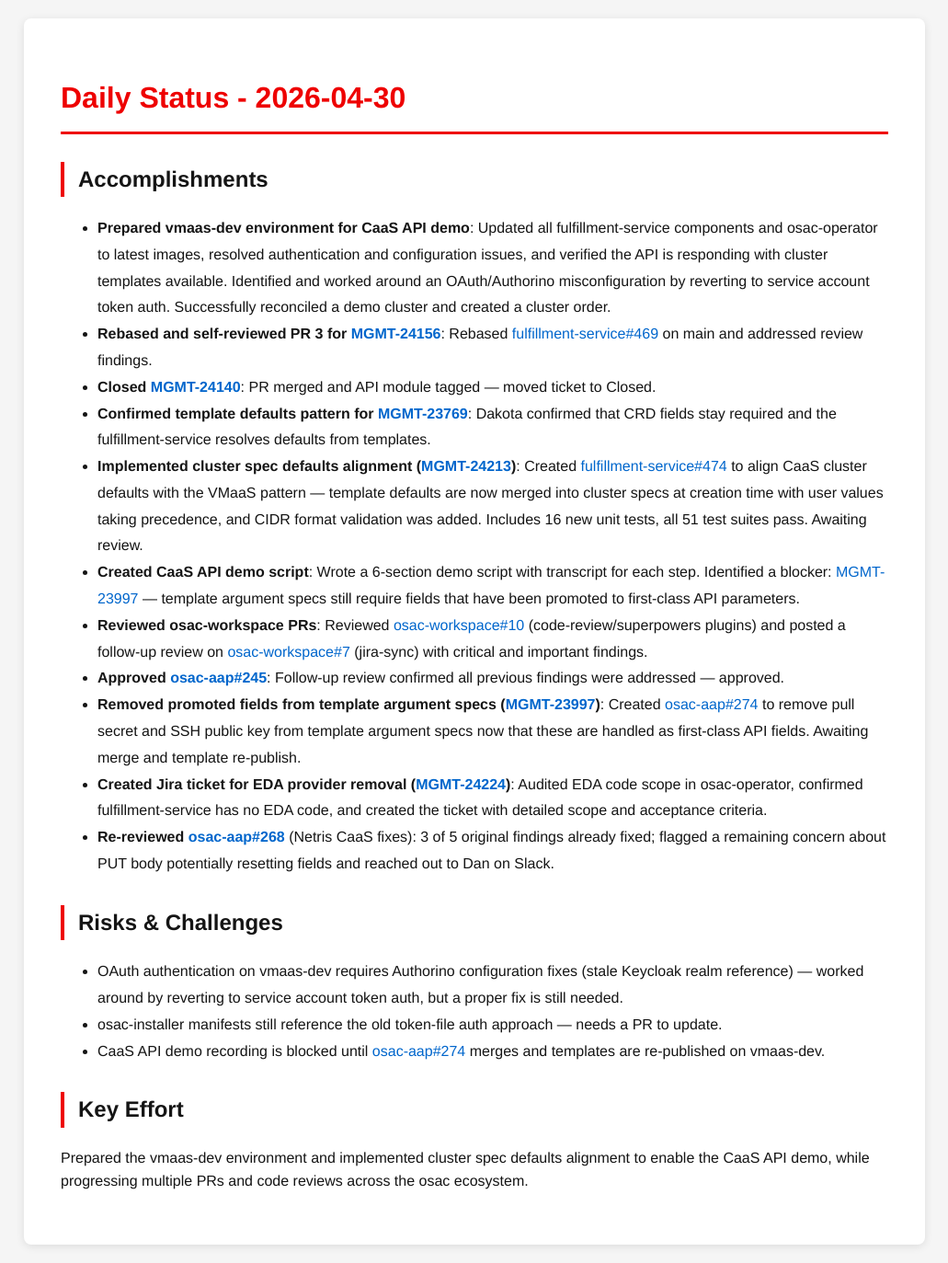
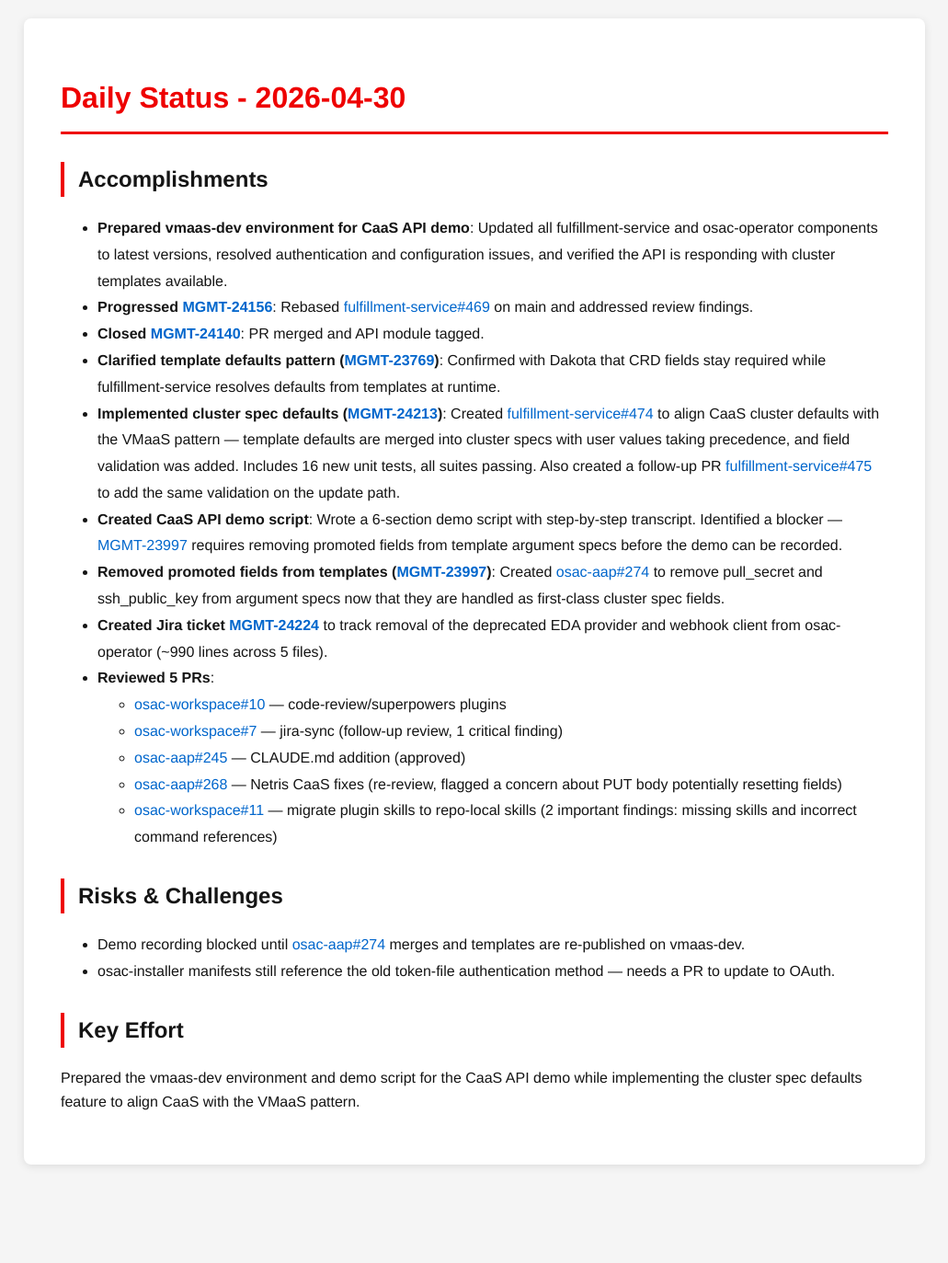
Before and after one commit to tzvatot/daily-status, a Jekyll site: the page built from 2026-04-30.md, in a window 1280 px wide. Shown: the whole page at 92% size, without its empty margins (124-1155 px from the left). Built offline with Jekyll 4.4.1, drawn with Linux system fonts in a browser that asks for light colours; after the commit the page ends 1286 px from its top, so only the background shows below that.

Commit message:
Daily status update - 2026-04-30

```diff
--- a/2026-04-30.md
+++ b/2026-04-30.md
@@ -8,24 +8,26 @@
 
 ## Accomplishments
 
-- **Prepared vmaas-dev environment for CaaS API demo**: Updated all fulfillment-service components and osac-operator to latest images, resolved authentication and configuration issues, and verified the API is responding with cluster templates available. Identified and worked around an OAuth/Authorino misconfiguration by reverting to service account token auth. Successfully reconciled a demo cluster and created a cluster order.
-- **Rebased and self-reviewed PR 3 for [MGMT-24156](https://issues.redhat.com/browse/MGMT-24156)**: Rebased [fulfillment-service#469](https://github.com/osac-project/fulfillment-service/pull/469) on main and addressed review findings.
-- **Closed [MGMT-24140](https://issues.redhat.com/browse/MGMT-24140)**: PR merged and API module tagged — moved ticket to Closed.
-- **Confirmed template defaults pattern for [MGMT-23769](https://issues.redhat.com/browse/MGMT-23769)**: Dakota confirmed that CRD fields stay required and the fulfillment-service resolves defaults from templates.
-- **Implemented cluster spec defaults alignment ([MGMT-24213](https://issues.redhat.com/browse/MGMT-24213))**: Created [fulfillment-service#474](https://github.com/osac-project/fulfillment-service/pull/474) to align CaaS cluster defaults with the VMaaS pattern — template defaults are now merged into cluster specs at creation time with user values taking precedence, and CIDR format validation was added. Includes 16 new unit tests, all 51 test suites pass. Awaiting review.
-- **Created CaaS API demo script**: Wrote a 6-section demo script with transcript for each step. Identified a blocker: [MGMT-23997](https://issues.redhat.com/browse/MGMT-23997) — template argument specs still require fields that have been promoted to first-class API parameters.
-- **Reviewed osac-workspace PRs**: Reviewed [osac-workspace#10](https://github.com/osac-project/osac-workspace/pull/10) (code-review/superpowers plugins) and posted a follow-up review on [osac-workspace#7](https://github.com/osac-project/osac-workspace/pull/7) (jira-sync) with critical and important findings.
-- **Approved [osac-aap#245](https://github.com/osac-project/osac-aap/pull/245)**: Follow-up review confirmed all previous findings were addressed — approved.
-- **Removed promoted fields from template argument specs ([MGMT-23997](https://issues.redhat.com/browse/MGMT-23997))**: Created [osac-aap#274](https://github.com/osac-project/osac-aap/pull/274) to remove pull secret and SSH public key from template argument specs now that these are handled as first-class API fields. Awaiting merge and template re-publish.
-- **Created Jira ticket for EDA provider removal ([MGMT-24224](https://issues.redhat.com/browse/MGMT-24224))**: Audited EDA code scope in osac-operator, confirmed fulfillment-service has no EDA code, and created the ticket with detailed scope and acceptance criteria.
-- **Re-reviewed [osac-aap#268](https://github.com/osac-project/osac-aap/pull/268)** (Netris CaaS fixes): 3 of 5 original findings already fixed; flagged a remaining concern about PUT body potentially resetting fields and reached out to Dan on Slack.
+- **Prepared vmaas-dev environment for CaaS API demo**: Updated all fulfillment-service and osac-operator components to latest versions, resolved authentication and configuration issues, and verified the API is responding with cluster templates available.
+- **Progressed [MGMT-24156](https://issues.redhat.com/browse/MGMT-24156)**: Rebased [fulfillment-service#469](https://github.com/osac-project/fulfillment-service/pull/469) on main and addressed review findings.
+- **Closed [MGMT-24140](https://issues.redhat.com/browse/MGMT-24140)**: PR merged and API module tagged.
+- **Clarified template defaults pattern ([MGMT-23769](https://issues.redhat.com/browse/MGMT-23769))**: Confirmed with Dakota that CRD fields stay required while fulfillment-service resolves defaults from templates at runtime.
+- **Implemented cluster spec defaults ([MGMT-24213](https://issues.redhat.com/browse/MGMT-24213))**: Created [fulfillment-service#474](https://github.com/osac-project/fulfillment-service/pull/474) to align CaaS cluster defaults with the VMaaS pattern — template defaults are merged into cluster specs with user values taking precedence, and field validation was added. Includes 16 new unit tests, all suites passing. Also created a follow-up PR [fulfillment-service#475](https://github.com/osac-project/fulfillment-service/pull/475) to add the same validation on the update path.
+- **Created CaaS API demo script**: Wrote a 6-section demo script with step-by-step transcript. Identified a blocker — [MGMT-23997](https://issues.redhat.com/browse/MGMT-23997) requires removing promoted fields from template argument specs before the demo can be recorded.
+- **Removed promoted fields from templates ([MGMT-23997](https://issues.redhat.com/browse/MGMT-23997))**: Created [osac-aap#274](https://github.com/osac-project/osac-aap/pull/274) to remove pull_secret and ssh_public_key from argument specs now that they are handled as first-class cluster spec fields.
+- **Created Jira ticket [MGMT-24224](https://issues.redhat.com/browse/MGMT-24224)** to track removal of the deprecated EDA provider and webhook client from osac-operator (~990 lines across 5 files).
+- **Reviewed 5 PRs**:
+  - [osac-workspace#10](https://github.com/osac-project/osac-workspace/pull/10) — code-review/superpowers plugins
+  - [osac-workspace#7](https://github.com/osac-project/osac-workspace/pull/7) — jira-sync (follow-up review, 1 critical finding)
+  - [osac-aap#245](https://github.com/osac-project/osac-aap/pull/245) — CLAUDE.md addition (approved)
+  - [osac-aap#268](https://github.com/osac-project/osac-aap/pull/268) — Netris CaaS fixes (re-review, flagged a concern about PUT body potentially resetting fields)
+  - [osac-workspace#11](https://github.com/osac-project/osac-workspace/pull/11) — migrate plugin skills to repo-local skills (2 important findings: missing skills and incorrect command references)
 
 ## Risks & Challenges
 
-- OAuth authentication on vmaas-dev requires Authorino configuration fixes (stale Keycloak realm reference) — worked around by reverting to service account token auth, but a proper fix is still needed.
-- osac-installer manifests still reference the old token-file auth approach — needs a PR to update.
-- CaaS API demo recording is blocked until [osac-aap#274](https://github.com/osac-project/osac-aap/pull/274) merges and templates are re-published on vmaas-dev.
+- Demo recording blocked until [osac-aap#274](https://github.com/osac-project/osac-aap/pull/274) merges and templates are re-published on vmaas-dev.
+- osac-installer manifests still reference the old token-file authentication method — needs a PR to update to OAuth.
 
 ## Key Effort
 
-Prepared the vmaas-dev environment and implemented cluster spec defaults alignment to enable the CaaS API demo, while progressing multiple PRs and code reviews across the osac ecosystem.
+Prepared the vmaas-dev environment and demo script for the CaaS API demo while implementing the cluster spec defaults feature to align CaaS with the VMaaS pattern.
```
